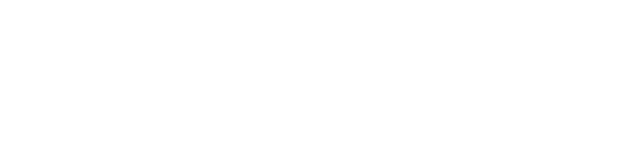
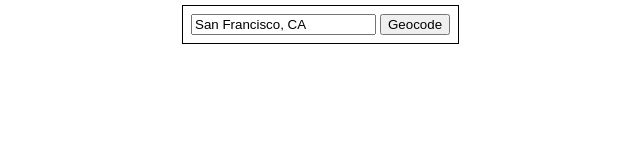
Before and after one commit to raysapida/google_maps_with_weather, a plain HTML site: page index.html in a window 1280 px wide. Shown: the whole page, without its empty margins (278-918 px from the left). Drawn offline with Linux system fonts and the light colour scheme; some packages are replaced by stand-ins of ours.

Commit message:
Add an input form for address and use geocode lib to find the lat/long
https://developers.google.com/maps/documentation/javascript/examples/geocoding-simple

```diff
--- a/css/styles.css
+++ b/css/styles.css
@@ -3,3 +3,14 @@ html, body, #map-canvas {
   margin: 0;
   padding: 0;
 }
+
+#panel {
+  position: absolute;
+  top: 5px;
+  left: 50%;
+  margin-left: -180px;
+  z-index: 5;
+  background-color: white;
+  padding: 0.5em;
+  border: 1px solid black;
+}
--- a/index.html
+++ b/index.html
@@ -5,6 +5,13 @@
   <script src="js/app.js"></script>
 </head>
 <body>
+
+  <div id="panel">
+    <input id="address" type="textbox" value="San Francisco, CA">
+    <input type="button" value="Geocode" onclick="codeAddress()">
+  </div>
+
   <div id="map-canvas"></div>
+
 </body>
 </html>
--- a/js/app.js
+++ b/js/app.js
@@ -1,11 +1,27 @@
+var geocoder;
+var map;
 function initialize() {
+  geocoder = new google.maps.Geocoder()
   var mapOptions = {
     center: { lat: 37.7833, lng: -122.4167},
     zoom: 8
   };
-  var map = new
-  google.maps.Map(document.getElementById('map-canvas'),
-                  mapOptions);
+ map = new google.maps.Map(document.getElementById('map-canvas'),mapOptions);
+}
+
+function codeAddress() {
+  var address = document.getElementById('address').value;
+  geocoder.geocode( { 'address': address}, function(results, status) {
+    if (status == google.maps.GeocoderStatus.OK) {
+      map.setCenter(results[0].geometry.location);
+      var marker = new google.maps.Marker({
+        map: map,
+        position: results[0].geometry.location
+      });
+    } else {
+      alert('Geocode was not successful for the following reason: ' + status);
+    }
+  });
 }
 
 function loadScript() {
```
